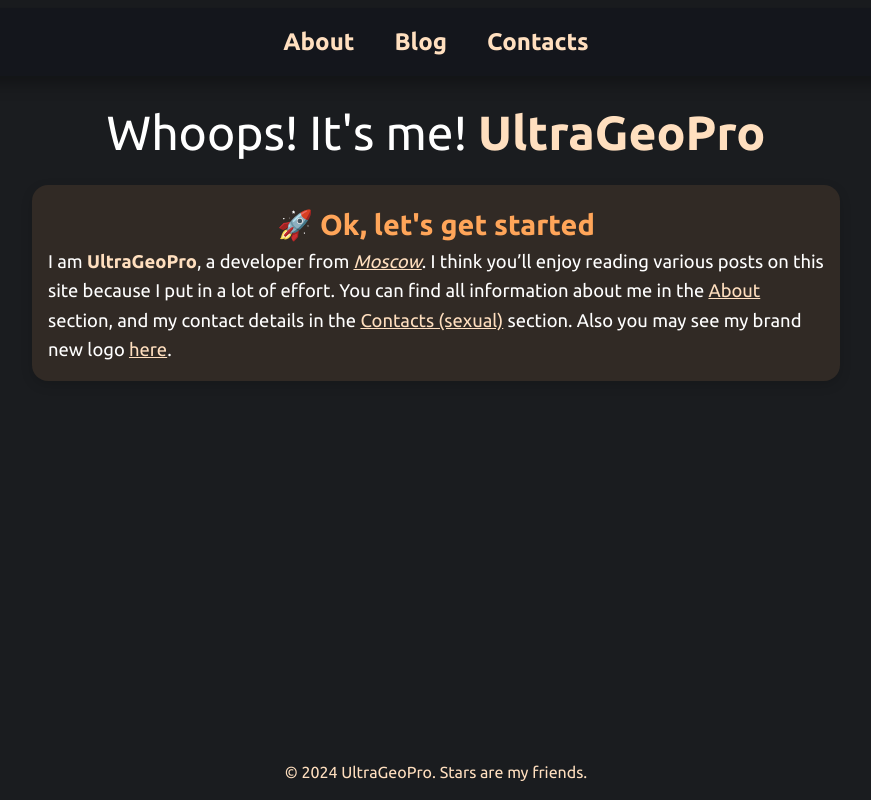
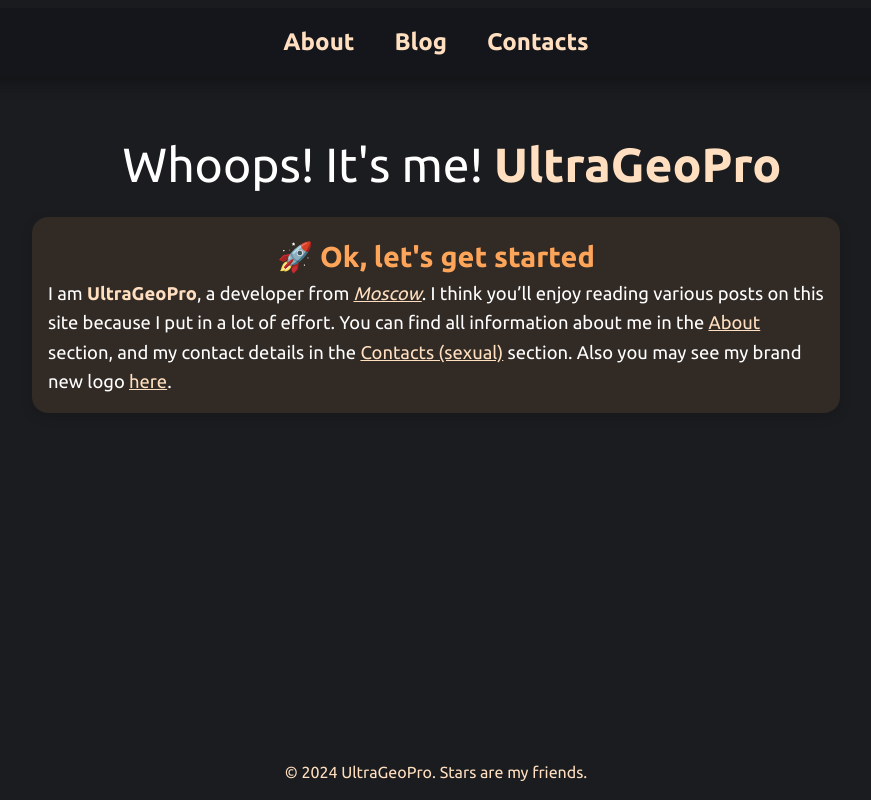
Before and after one commit to ultrageopro/ultrageosite, an Astro site: page / in a window 1280 px wide. Shown: the whole page, without its empty margins (204-1075 px from the left). Built offline with nearby package versions, Linux system fonts and the light colour scheme; Astro itself is replaced by a stand-in of ours.

Commit message:
fix: margin

```diff
--- a/src/pages/index.astro
+++ b/src/pages/index.astro
@@ -5,7 +5,7 @@ import SuperBlock from '../components/SuperBlock.astro';
 
 <Layout title="UltraGeoSite" description="Hello my name is Ultrageopro I want to live in Uganda">
   <main class="mx-auto p-4 text-white leading-relaxed">
-	<h1 class="text-center my-4">
+	<h1>
       Whoops! It's me! <strong class="accent-text">UltraGeoPro</strong>
     </h1>
     <SuperBlock>
@@ -34,6 +34,6 @@ import SuperBlock from '../components/SuperBlock.astro';
 	  font-size: clamp(2rem, 5vw + 1rem, 3rem);
 	  line-height: 1;
 	  text-align: center;
-	  margin: 1rem 1em;
+	  margin: 3rem 1rem 1rem 1em;
 	}
   </style>
```
